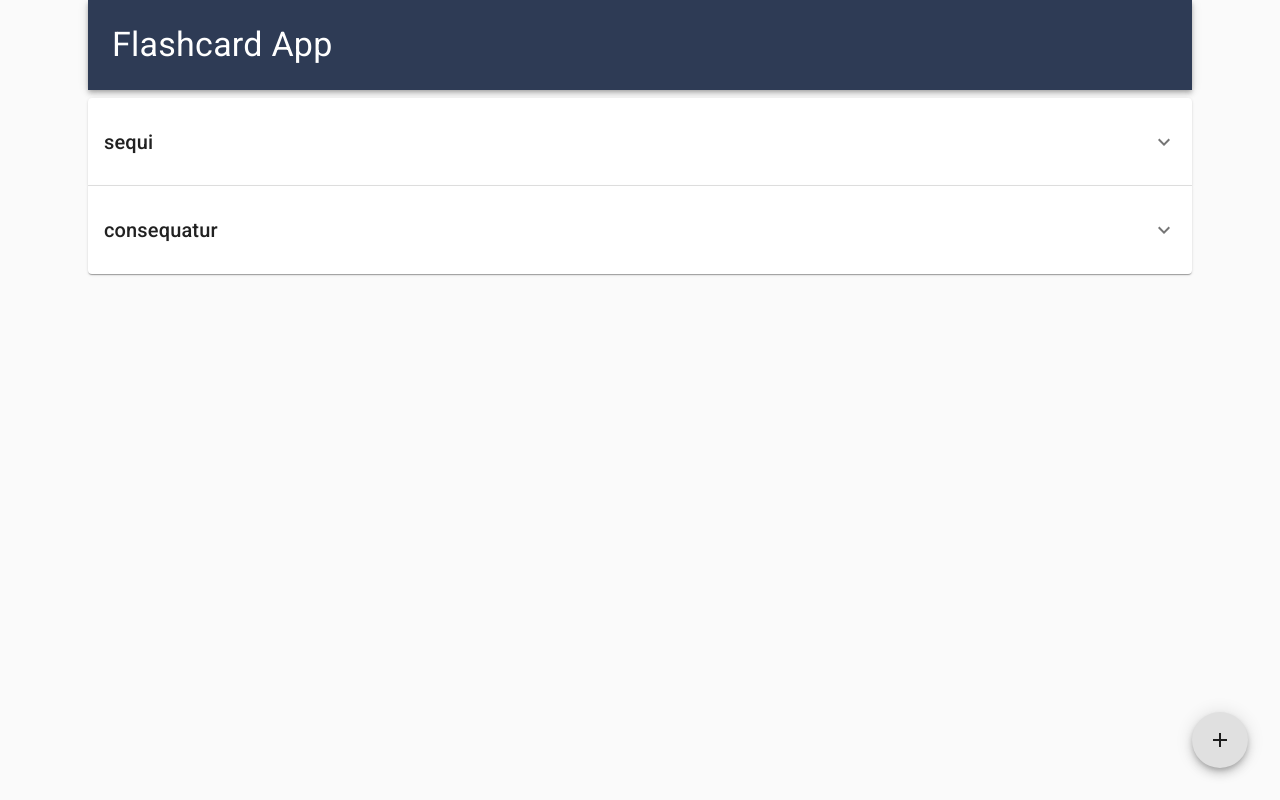
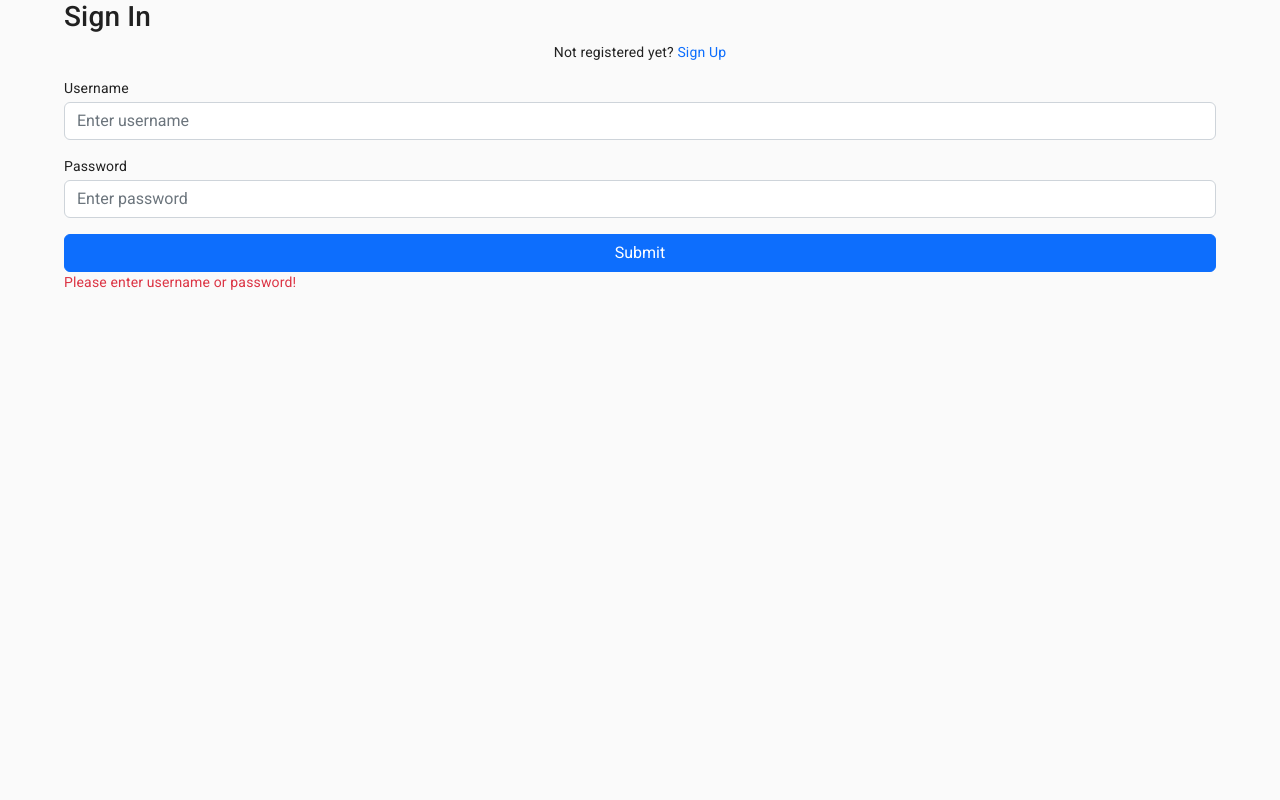
Before and after one commit to cs421sp23-homework/flashcards-SarahWuJHU, a React (Create React App) app in the folder flashcard-client/: page / in a window 1280 px wide. Built offline with nearby package versions, Linux system fonts and the light colour scheme.

Commit message:
fixed login bug, dont know how to switch windows

```diff
--- a/flashcard-client/public/index.html
+++ b/flashcard-client/public/index.html
@@ -3,7 +3,7 @@
   <head>
     <meta charset="utf-8" />
     <meta name="viewport" content="width=device-width, initial-scale=1" />
-    <title>QuickNote App</title>
+    <title>Flashcards App</title>
     <link
       rel="stylesheet"
       href="https://fonts.googleapis.com/css?family=Roboto:300,400,500,700&display=swap"
--- a/flashcard-client/src/App.js
+++ b/flashcard-client/src/App.js
@@ -1,4 +1,4 @@
-import React, { Component } from "react";
+import React, { Component, setState } from "react";
 import { Container } from "@mui/material";
 import { Routes, Route } from "react-router";
 import DisplayCards from "./pages/DisplayCards";
@@ -19,6 +19,7 @@ class App extends Component {
     super(props);
     this.state = {
       token: "",
+      authorized:false,
       cards: [
         {
           _id: "63d6c1c51467a50be8d30f58",
@@ -40,35 +41,49 @@ class App extends Component {
         },
       ],
     };
+    this.userLogin = this.userLogin.bind(this);
+    this.userRegister = this.userRegister.bind(this);
+    this.organizeCards = this.organizeCards.bind(this);
+    this.initializeCards = this.initializeCards.bind(this);
   }
 
   async userRegister(user) {
     try {
       const response = await register(user);
       this.setState((state) => {
+        state.authorized = true;
         state.token = response.data.token;
         return state;
       });
-      console.log(this.state);
-      return "Register Successful!";
+      this.initializeCards();
+      return {m:"Register Successful!"};
     } catch (err) {
-      return "Your username has already been registered!";
+      return {m:"Your username has already been registered!"};
     }
   }
 
   async userLogin(user) {
     try {
       const response = await authenticate(user);
-      console.log(response.data);
       this.setState((state) => {
+        state.authorized = true;
         state.token = response.data.token;
         return state;
       });
-      console.log("hi");
-      return "Register Successful!";
+      this.initializeCards();
+      return {m:"Log in Successful!"};
     } catch (err) {
-      return "Invalid username/password!";
+      return {m:"Invalid username/password!"};
     }
+  }
+
+  async initializeCards() {
+    setToken(this.state.token);
+    const cards = await getAll();
+    this.setState((state) => {
+      state.cards = cards;
+      return state;
+    });
   }
 
   organizeCards(cards) {
@@ -84,12 +99,12 @@ class App extends Component {
   }
 
   render() {
-    const { cards } = this.state;
+    const { cards, authorized } = this.state;
     return (
       <Container>
         <Routes>
           <Route
-            path="/auth"
+            path="/"
             element={
               <LoginPage
                 userLogin={this.userLogin}
@@ -98,8 +113,8 @@ class App extends Component {
             }
           />
           <Route
-            path="/"
-            element={<DisplayCards decks={this.organizeCards(cards)} />}
+            path= {`/display`}
+            element={<DisplayCards decks={this.organizeCards(cards)} auth={authorized}/>}
           />
         </Routes>
       </Container>
--- a/flashcard-client/src/components/Header.js
+++ b/flashcard-client/src/components/Header.js
@@ -6,7 +6,7 @@ function Header() {
   return (
     <AppBar
       style={{ background: "#2E3B55", width: "100%" }}
-      position="inherent"
+      position="sticky"
     >
       <Toolbar>
         <Box py={3}>
--- a/flashcard-client/src/pages/DisplayCards.js
+++ b/flashcard-client/src/pages/DisplayCards.js
@@ -3,6 +3,10 @@ import Add from "@mui/icons-material/Add";
 import CardDeck from "../components/CardDeck";
 import { Container } from "@mui/material";
 import Header from "../components/Header";
+import AppBar from "@material-ui/core/AppBar";
+import Box from "@material-ui/core/Box";
+import Toolbar from "@material-ui/core/Toolbar";
+import Typography from "@material-ui/core/Typography";
 
 const styles = {
   fab: {
@@ -13,19 +17,33 @@ const styles = {
 };
 
 function DisplayCards(props) {
-  const { decks } = props;
-  let decklist = []
-  for (const deck in decks){
-    console.log(deck)
-    decklist.push(<CardDeck deck={decks[deck]} title={deck} key={deck}/>)
+  const { decks, authorized } = props;
+  if (!authorized) {
+    return (
+      <Container>
+        <AppBar
+          style={{ background: "#2E3B55", width: "100%" }}
+          position="sticky"
+        >
+          <Toolbar>
+            <Box py={3}>
+              <Typography variant="h4">403 Forbidden</Typography>
+            </Box>
+          </Toolbar>
+        </AppBar>
+      </Container>
+    );
+  }
+
+  let decklist = [];
+  for (const deck in decks) {
+    decklist.push(<CardDeck deck={decks[deck]} title={deck} key={deck} />);
   }
   return (
     <Container>
       <Header />
-      <List>
-        {decklist}
-      </List>
-      <Fab aria-label={"Add"} style={styles.fab} >
+      <List>{decklist}</List>
+      <Fab aria-label={"Add"} style={styles.fab}>
         <Add />
       </Fab>
     </Container>
--- a/flashcard-client/src/pages/loginPage.js
+++ b/flashcard-client/src/pages/loginPage.js
@@ -1,7 +1,147 @@
-import React, { useState } from "react";
+import React, { useState, Component } from "react";
 import "bootstrap/dist/css/bootstrap.min.css";
 
-function LoginPage(props) {
+class LoginPage extends Component {
+  constructor(props) {
+    super(props);
+    this.state = { authMode: "signin" };
+    this.changeAuthMode = this.changeAuthMode.bind(this);
+    this.handleLogin = this.handleLogin.bind(this);
+    this.handleRegister = this.handleRegister.bind(this);
+  }
+  changeAuthMode = () => {
+    this.setState((state) => {
+      state.authMode = state.authMode === "signin" ? "signup" : "signin";
+      return state;
+    });
+  };
+
+  async handleLogin(e) {
+    e.preventDefault();
+    const user = {
+      username: document.getElementById("username").value,
+      password: document.getElementById("password").value,
+    };
+    const res = await this.props.userLogin(user);
+    document.getElementById("message").innerText = res.m;
+    window.open(`/display`);
+  };
+
+  async handleRegister(e) {
+    e.preventDefault();
+    const user = {
+      username: document.getElementById("username").value,
+      password: document.getElementById("password").value,
+    };
+    const res = await this.props.userRegister(user);
+    document.getElementById("message").innerText = res.m;
+    window.open(`/display`);
+  };
+
+  render(){
+    if (this.state.authMode === "signin") {
+        return (
+          <div className="Auth-form-container">
+            <form className="Auth-form">
+              <div className="Auth-form-content">
+                <h3 className="Auth-form-title">Sign In</h3>
+                <div className="text-center">
+                  Not registered yet?{" "}
+                  <span className="link-primary" onClick={this.changeAuthMode}>
+                    Sign Up
+                  </span>
+                </div>
+                <div className="form-group mt-3">
+                  <label>Username</label>
+                  <input
+                    type="email"
+                    className="form-control mt-1"
+                    placeholder="Enter username"
+                    id="username"
+                  />
+                </div>
+                <div className="form-group mt-3">
+                  <label>Password</label>
+                  <input
+                    type="password"
+                    className="form-control mt-1"
+                    placeholder="Enter password"
+                    id="password"
+                  />
+                </div>
+                <div className="d-grid gap-2 mt-3">
+                  <button
+                    type="submit"
+                    className="btn btn-primary"
+                    onClick={this.handleLogin}
+                  >
+                    Submit
+                  </button>
+                </div>
+                <div>
+                  <p className="text-danger" id="message">
+                    {" "}
+                    Please enter username or password!{" "}
+                  </p>
+                </div>
+              </div>
+            </form>
+          </div>
+        );
+      }
+
+      return (
+        <div className="Auth-form-container">
+          <form className="Auth-form">
+            <div className="Auth-form-content">
+              <h3 className="Auth-form-title">Sign In</h3>
+              <div className="text-center">
+                Already registered?{" "}
+                <span className="link-primary" onClick={this.changeAuthMode}>
+                  Sign In
+                </span>
+              </div>
+              <div className="form-group mt-3">
+                <label>Username</label>
+                <input
+                  type="email"
+                  className="form-control mt-1"
+                  placeholder="Enter username"
+                  id="username"
+                />
+              </div>
+              <div className="form-group mt-3">
+                <label>Password</label>
+                <input
+                  type="password"
+                  className="form-control mt-1"
+                  placeholder="Enter password"
+                  id="password"
+                />
+              </div>
+              <div className="d-grid gap-2 mt-3">
+                <button
+                  type="submit"
+                  className="btn btn-primary"
+                  onClick={this.handleRegister}
+                >
+                  Submit
+                </button>
+              </div>
+              <div>
+                <p className="text-danger" id="message">
+                  {" "}
+                  Please enter username or password!{" "}
+                </p>
+              </div>
+            </div>
+          </form>
+        </div>
+      );
+  }
+}
+
+function Login(props) {
   let [authMode, setAuthMode] = useState("signin");
   const { userLogin, userRegister } = props;
   const changeAuthMode = () => {
--- a/flashcard-client/src/services/api.js
+++ b/flashcard-client/src/services/api.js
@@ -8,7 +8,7 @@ const axiosInstance = axios.create({
 });
 
 function setToken(token) {
-  axiosInstance.defaults.headers.Authorization = token;
+  axiosInstance.defaults.headers.Authorization = `Bearer ${token}`;
 }
 
 async function get(url) {
```
